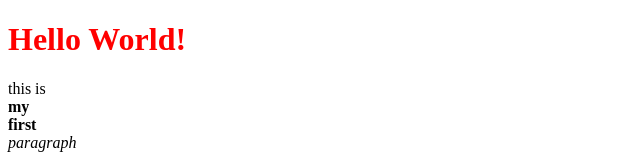
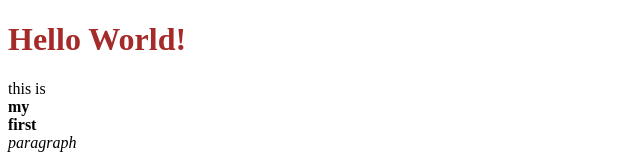
Before and after one commit to Stabmirz/LC101, a plain HTML site: page index.html in a window 1280 px wide. Shown: the top 164 px of the page, without its empty margins (0-640 px from the left). Drawn offline with Linux system fonts and the light colour scheme.

Commit message:
testing branch

```diff
--- a/index.html
+++ b/index.html
@@ -7,7 +7,7 @@
     <title>Document</title>
     <style>
         .header{
-            color:red;
+            color:brown;
         }
     </style>
 </head>
```
